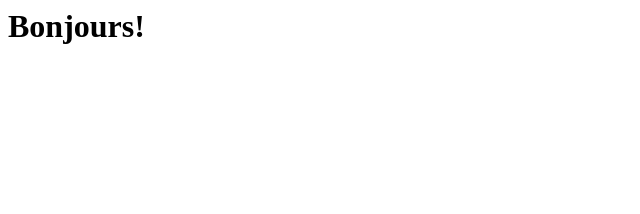
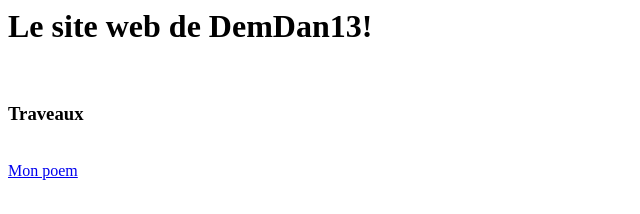
Before and after one commit to DemDan13/DemDan13.github.io, a plain HTML site: page index.html in a window 1280 px wide. Shown: the whole page, without its empty margins (0-640 px from the left). Drawn offline with Linux system fonts and the light colour scheme.

Commit message:
Update index.html

```diff
--- a/index.html
+++ b/index.html
@@ -1 +1,9 @@
-<h1>Bonjours!</h1>
+<h1>Le site web de DemDan13!</h1>
+
+<br>
+
+<h3><b>Traveaux</b></h3>
+
+<br>
+
+<a href="poem.html">Mon poem</a>
```
